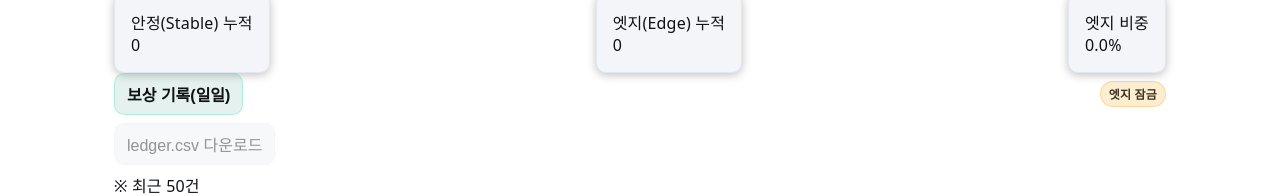
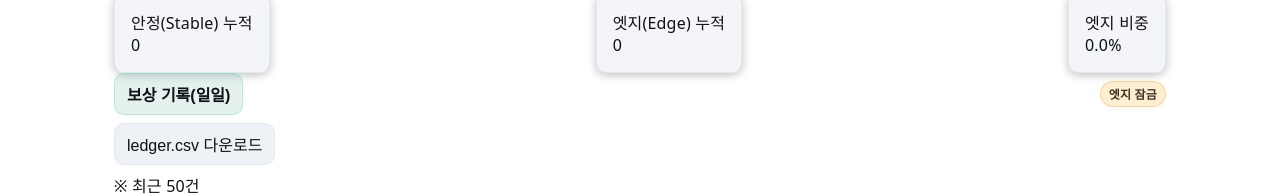
Before and after one commit to sht27363838-glitch/zp-v3.0, a Next.js app: page /rewards in a window 1280 px wide. Shown: the part 168-364 px from the top of the page. Built offline with nearby package versions, Linux system fonts and the light colour scheme.

Commit message:
Update DownloadCsv.tsx

```diff
--- a/app/_components/DownloadCsv.tsx
+++ b/app/_components/DownloadCsv.tsx
@@ -2,20 +2,27 @@
 import React from 'react'
 import { readCsvLS } from '../_lib/readCsv'
 
-export default function DownloadCsv({keyName, label}:{
-  keyName: 'kpi_daily'|'ledger'|'settings'|string; label?: string
-}){
-  const onClick = ()=>{
-    const txt = readCsvLS(keyName) || ''
-    const blob = new Blob([txt], {type:'text/csv;charset=utf-8;'})
+export default function DownloadCsv({
+  keyName,
+  label = 'CSV 다운로드',
+}: {
+  keyName: string
+  label?: string
+}) {
+  const onClick = () => {
+    const raw = readCsvLS(keyName) || ''
+    const blob = new Blob([raw], { type: 'text/csv;charset=utf-8;' })
+    const url = URL.createObjectURL(blob)
     const a = document.createElement('a')
-    a.href = URL.createObjectURL(blob)
+    a.href = url
     a.download = `${keyName}.csv`
-    document.body.appendChild(a); a.click(); a.remove()
+    a.click()
+    URL.revokeObjectURL(url)
   }
+
   return (
-    <button className="btn" onClick={onClick} disabled={!readCsvLS(keyName)}>
-      {label || `${keyName}.csv 다운로드`}
+    <button className="btn" onClick={onClick}>
+      {label}
     </button>
   )
 }
```
